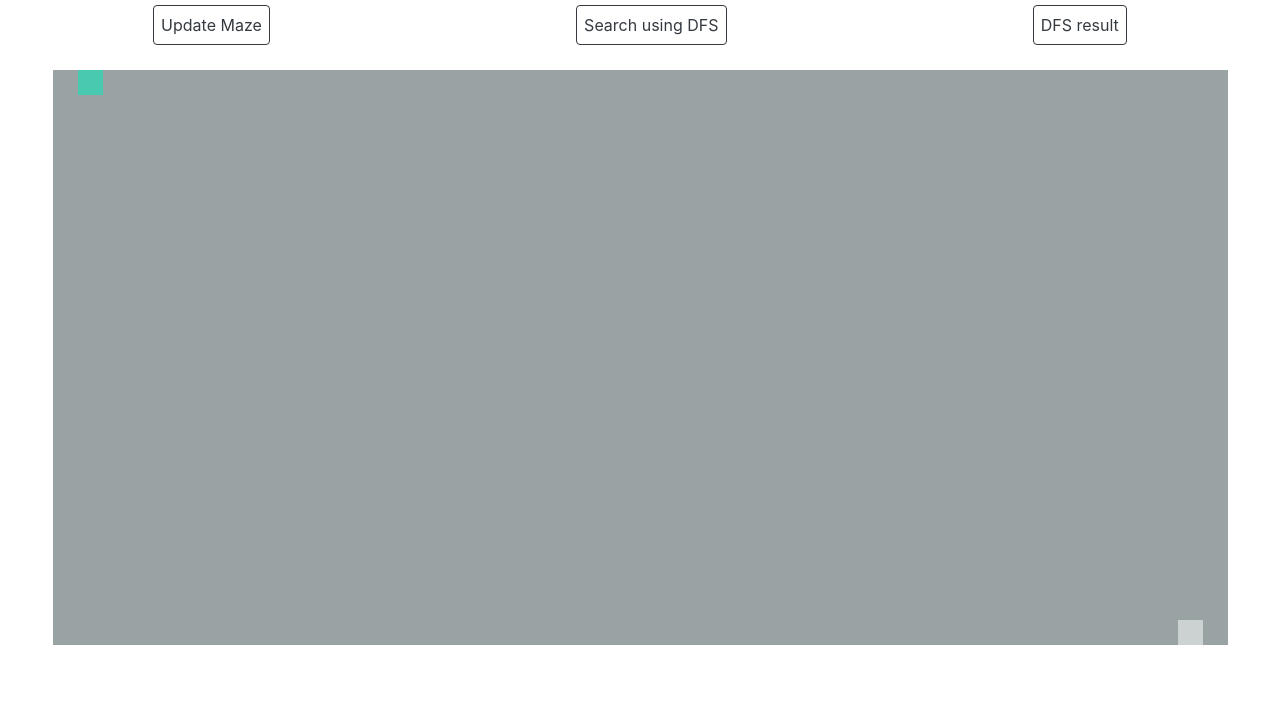
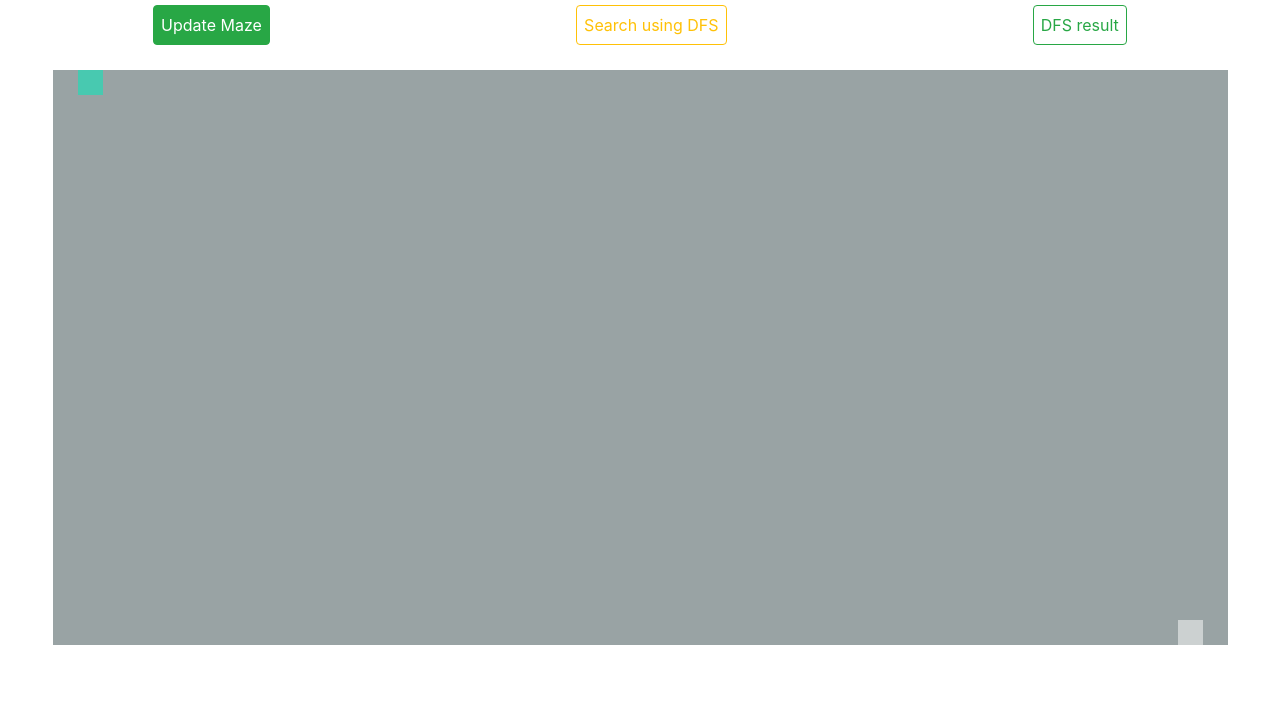
Before and after one commit to Tanusree15/Maze, a plain HTML site: page index.html in a window 1280 px wide. Shown: the part 83-800 px from the top of the page. Drawn offline with nearby package versions, Linux system fonts and the light colour scheme.

Commit message:
Update index.html

```diff
--- a/index.html
+++ b/index.html
@@ -39,11 +39,11 @@
 
 	<div class="buttons">
 		<!-- Update the maze</button> -->
-		<button type="button" id="gen-res" class="btn btn-outline-dark">Update Maze</button>
+		<button type="button" id="gen-res" class="btn btn-success">Update Maze</button>
 		<!-- Search using DFS</button> -->
-		<button type="button" id="dfs" class="btn btn-outline-dark">Search using DFS</button>
+		<button type="button" id="dfs" class="btn btn-outline-warning">Search using DFS</button>
 		<!--DFS result</button> -->
-		<button type="button" id="dfs-res" class="btn btn-outline-dark">DFS result</button>
+		<button type="button" id="dfs-res" class="btn btn-outline-success">DFS result</button>
 	</div>
 
 	<div class="canvas">
```
